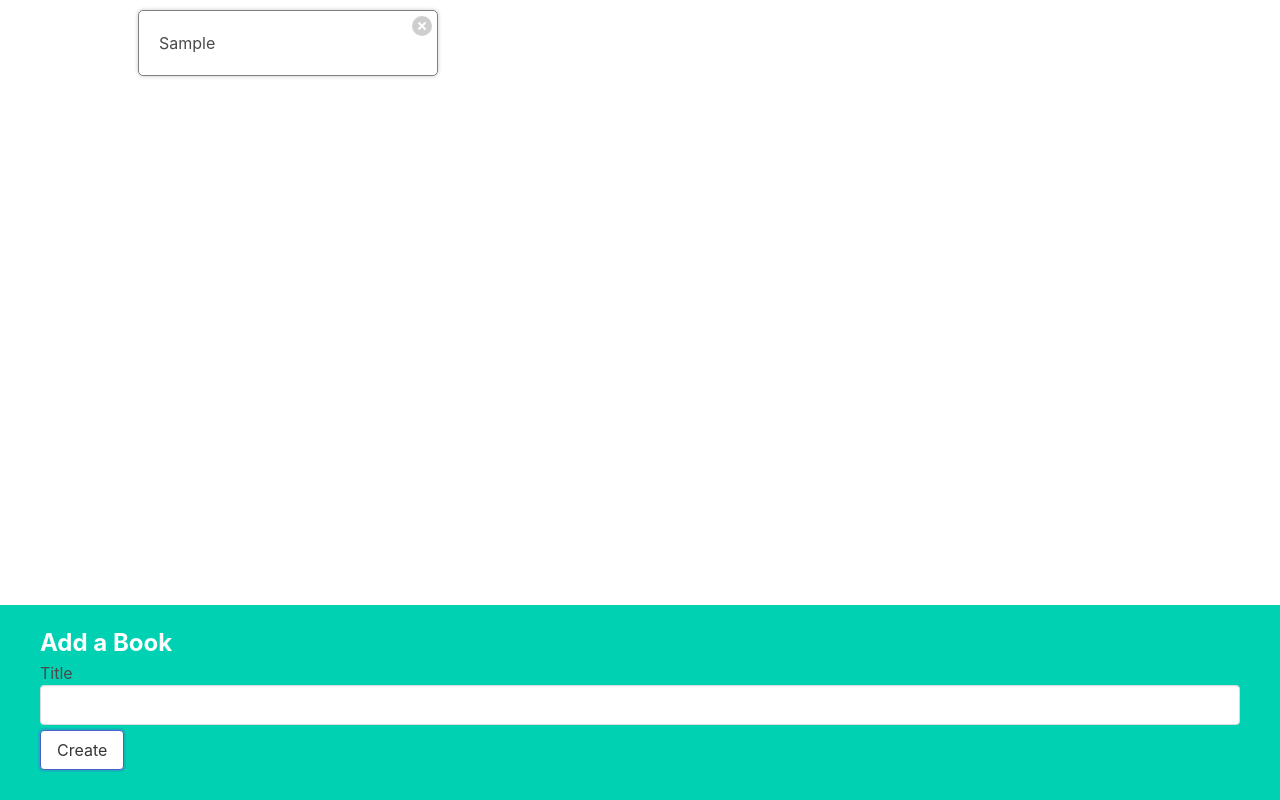
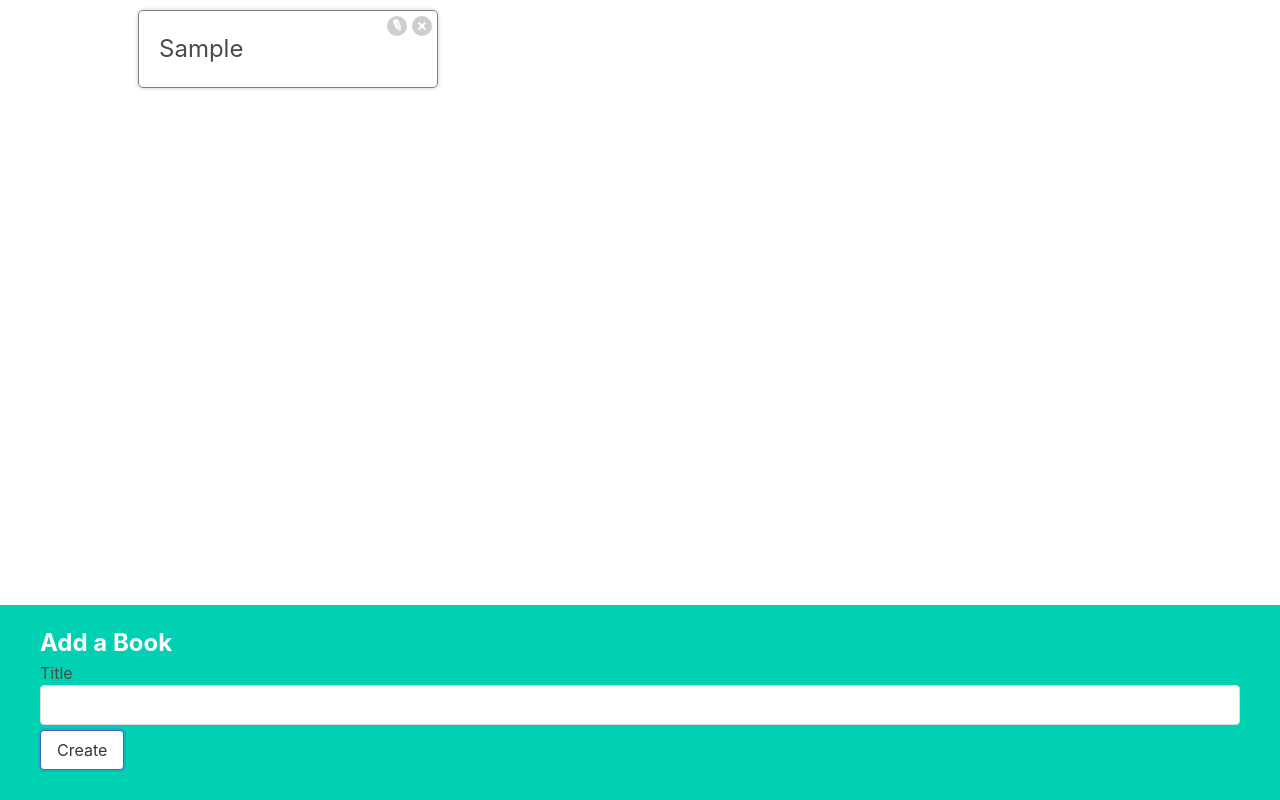
Before and after one commit to colson0x1/bookify, a React (Create React App) app: page / in a window 1280 px wide. Both pictures are taken after typing "Sample" into the empty fields and a click on the button "Create". Built offline with nearby package versions, Linux system fonts and the light colour scheme.

Commit message:
implement book edit

```diff
--- a/src/components/BookShow.jsx
+++ b/src/components/BookShow.jsx
@@ -1,13 +1,30 @@
+import { useState } from 'react';
+import BookEdit from './BookEdit';
+
 function BookShow({ book, onDelete }) {
-  const handleClick = () => {
+  const [showEdit, setShowEdit] = useState(false);
+
+  const handleDeleteClick = () => {
     onDelete(book.id);
   };
 
+  const handleEditClick = () => {
+    setShowEdit(!showEdit);
+  };
+
+  let content = <h3>{book.title}</h3>;
+  if (showEdit) {
+    content = <BookEdit />;
+  }
+
   return (
     <div className="book-show">
-      {book.title}
+      <div>{content}</div>
       <div className="actions">
-        <button className="delete" onClick={handleClick}>
+        <button className="edit" onClick={handleEditClick}>
+          Edit
+        </button>
+        <button className="delete" onClick={handleDeleteClick}>
           Delete
         </button>
       </div>
```
